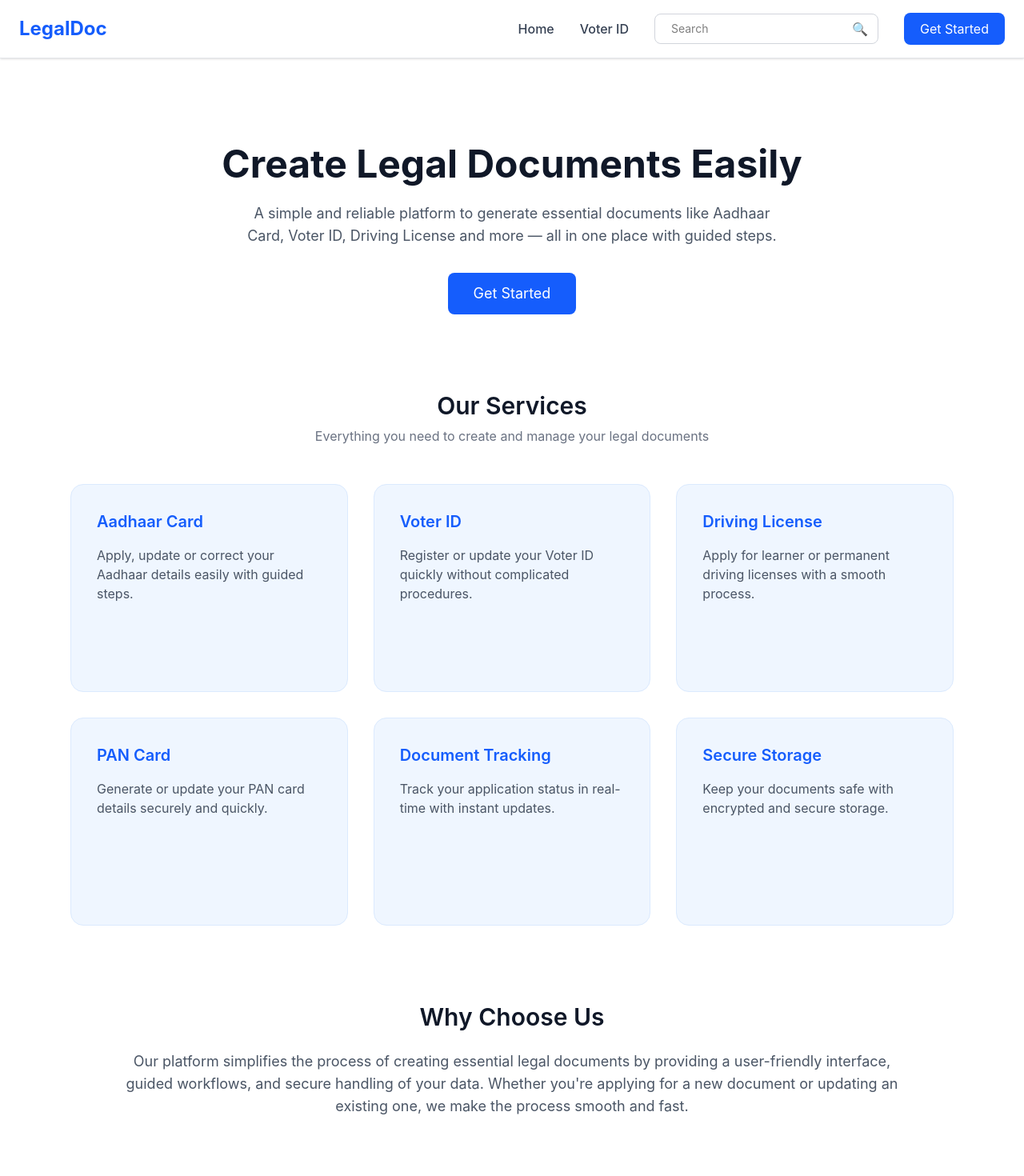
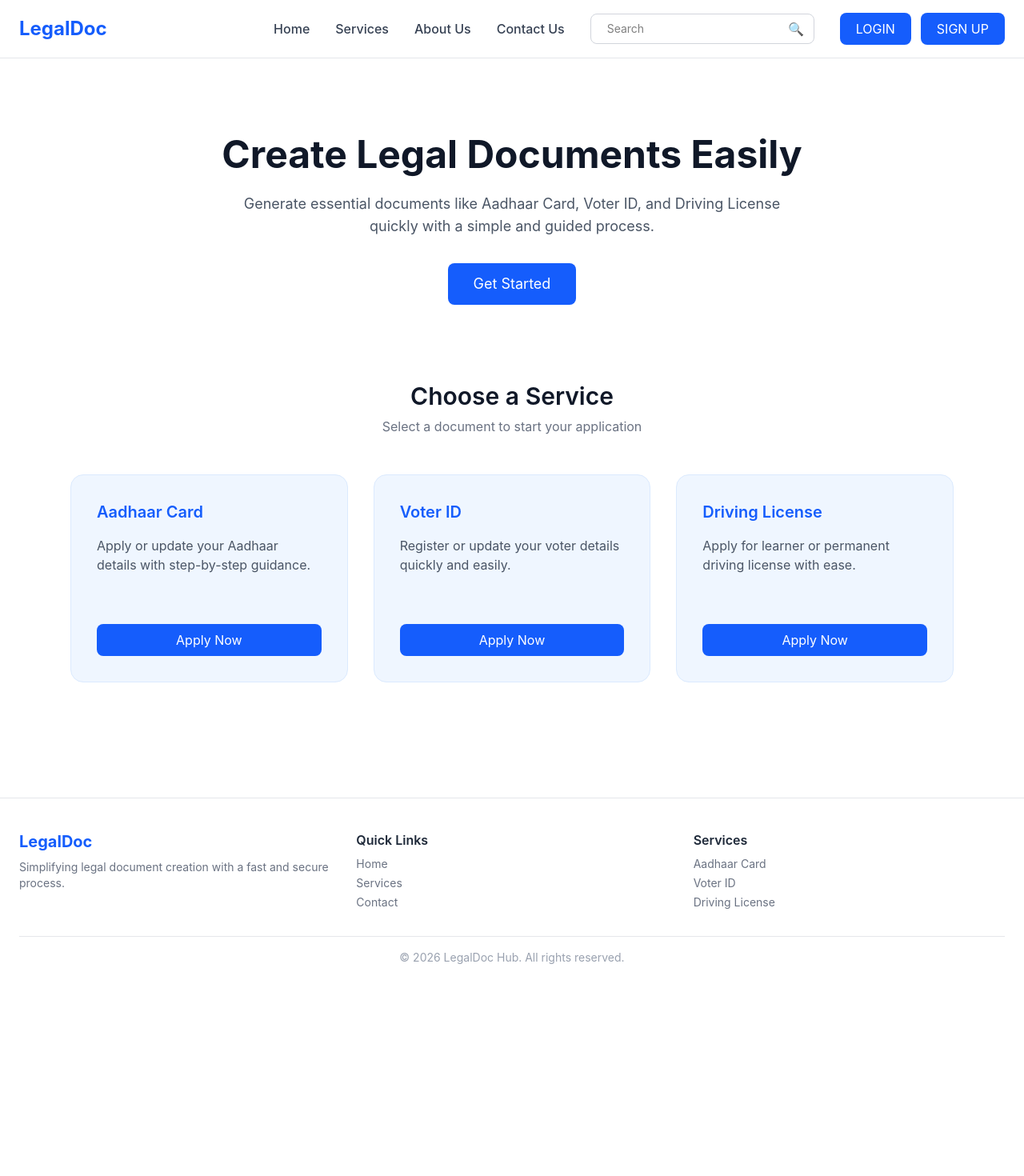
Before and after one commit to Kunalmj/hypernxt, a React app in the folder frontend/: page / in a window 1280 px wide. Shown: the top 1470 px of the page at 80% size. After the commit the page ends 1247 px from the top, so only its background shows below. Built offline with nearby package versions, Linux system fonts and the light colour scheme; the HTML template or start-up script is replaced by a standard one.

Commit message:
Completed Driving Form

```diff
--- a/frontend/src/Router.jsx
+++ b/frontend/src/Router.jsx
@@ -2,17 +2,18 @@ import { createBrowserRouter } from "react-router-dom";
 import Layout from "./layouts/Layout";
 import Home from "./pages/Home";
 import VoterForm from "./pages/VoterForm";
-
+import DrivingForm from "./pages/DrivingForm";
 
 const router = createBrowserRouter([
-    {
-        path: "/",
-        element: <Layout />,
-        children: [
-            { path: "/", element: <Home /> },
-            { path: "/VoterIDForm", element: <VoterForm /> }
-        ]
-    }
-])
+  {
+    path: "/",
+    element: <Layout />,
+    children: [
+      { index: true, element: <Home /> },
+      { path: "VoterForm", element: <VoterForm /> },
+      { path: "DrivingForm", element: <DrivingForm /> },
+    ],
+  },
+]);
 
 export default router;
--- a/frontend/src/components/Card.jsx
+++ b/frontend/src/components/Card.jsx
@@ -1,9 +1,26 @@
-import React from 'react'
+import { useNavigate } from "react-router-dom";
 
-const Card = () => {
+const Card = ({ title, desc, path }) => {
+  const navigate = useNavigate();
+
   return (
-    <div>Card</div>
-  )
-}
+    <div className="bg-blue-50 border border-blue-100 rounded-2xl p-8 hover:shadow-lg transition transform hover:-translate-y-1 min-h-65 flex flex-col justify-between">
 
-export default Card
+      <div>
+        <h3 className="text-xl font-semibold text-blue-600 mb-4">
+          {title}
+        </h3>
+        <p className="text-gray-600">{desc}</p>
+      </div>
+
+      <button
+        onClick={() => navigate(path)}
+        className="mt-6 bg-blue-600 text-white py-2 rounded-lg hover:bg-blue-700 transition"
+      >
+        Apply Now
+      </button>
+    </div>
+  );
+};
+
+export default Card;
--- a/frontend/src/layouts/Footer.jsx
+++ b/frontend/src/layouts/Footer.jsx
@@ -1,9 +1,49 @@
-function Footer(){
-    return (
-        <footer className="bg-secondary text-white text-center py-3">
-            <p>Copyright 2026 &copy; Make your paper</p>
-        </footer>
-    )
+function Footer() {
+  return (
+    <footer className="bg-white border-t border-gray-200 mt-16">
+      <div className="max-w-7xl mx-auto px-6 py-10">
+
+        {/* TOP SECTION */}
+        <div className="grid md:grid-cols-3 gap-8 text-center md:text-left">
+
+          {/* BRAND */}
+          <div>
+            <h2 className="text-xl font-bold text-blue-600">LegalDoc</h2>
+            <p className="text-gray-500 mt-2 text-sm">
+              Simplifying legal document creation with a fast and secure process.
+            </p>
+          </div>
+
+          {/* LINKS */}
+          <div>
+            <h3 className="font-semibold text-gray-800 mb-2">Quick Links</h3>
+            <ul className="space-y-1 text-gray-500 text-sm">
+              <li className="hover:text-blue-600 cursor-pointer">Home</li>
+              <li className="hover:text-blue-600 cursor-pointer">Services</li>
+              <li className="hover:text-blue-600 cursor-pointer">Contact</li>
+            </ul>
+          </div>
+
+          {/* SERVICES */}
+          <div>
+            <h3 className="font-semibold text-gray-800 mb-2">Services</h3>
+            <ul className="space-y-1 text-gray-500 text-sm">
+              <li>Aadhaar Card</li>
+              <li>Voter ID</li>
+              <li>Driving License</li>
+            </ul>
+          </div>
+
+        </div>
+
+        {/* BOTTOM */}
+        <div className="border-t border-gray-200 mt-8 pt-4 text-center text-sm text-gray-400">
+          © 2026 LegalDoc Hub. All rights reserved.
+        </div>
+
+      </div>
+    </footer>
+  );
 }
 
-export default Footer
+export default Footer;
--- a/frontend/src/layouts/Layout.jsx
+++ b/frontend/src/layouts/Layout.jsx
@@ -1,16 +1,21 @@
-import { Outlet } from "react-router-dom"
-import Navbar from "./Navbar"
+import { Outlet } from "react-router-dom";
+import Navbar from "./Navbar";
 import Footer from "./Footer"
-function Layout(){
-    return (
-        <>
-            <Navbar />
-            <main className="container py-3">
-                <Outlet />
-            </main>
-            <Footer />
-        </>
-    )
-}
 
-export default Layout
+const Layout = () => {
+  return (
+    <div className="flex flex-col min-h-screen">
+
+      <Navbar />
+
+      <main className="grow">
+        <Outlet />
+      </main>
+
+      <Footer />
+
+    </div>
+  );
+};
+
+export default Layout;
--- a/frontend/src/layouts/Navbar.jsx
+++ b/frontend/src/layouts/Navbar.jsx
@@ -23,10 +23,24 @@ function Navbar() {
           </Link>
 
           <Link
-            to="/VoterIDForm"
+            to="/Services"
             className="text-gray-700 hover:text-blue-600 transition font-medium"
           >
-            Voter ID
+            Services
+          </Link>
+
+          <Link
+            to="/AboutUs"
+            className="text-gray-700 hover:text-blue-600 transition font-medium"
+          >
+            About Us
+          </Link>
+
+          <Link
+            to="/Contact Us"
+            className="text-gray-700 hover:text-blue-600 transition font-medium"
+          >
+            Contact Us
           </Link>
 
           {/* SEARCH */}
@@ -40,9 +54,16 @@ function Navbar() {
           </div>
 
           {/* CTA BUTTON */}
-          <button className="bg-blue-600 text-white px-5 py-2 rounded-lg hover:bg-blue-700 transition">
-            Get Started
-          </button>
+          <div className="flex gap-3">
+            <button className="bg-blue-600 text-white px-5 py-2 rounded-lg hover:bg-blue-700 transition">
+              LOGIN
+            </button>
+
+            <button className="bg-blue-600 text-white px-5 py-2 rounded-lg hover:bg-blue-700 transition">
+              SIGN UP
+            </button>
+          </div>
+
         </div>
 
         {/* MOBILE BUTTON */}
--- /dev/null
+++ b/frontend/src/pages/DrivingForm.jsx
@@ -0,0 +1,165 @@
+import React, { useState } from "react";
+
+const DrivingForm = () => {
+  const [formData, setFormData] = useState({
+    fullName: "",
+    dob: "",
+    age: "",
+    gender: "",
+    phone: "",
+    email: "",
+
+    address: "",
+    state: "",
+    city: "",
+    pincode: "",
+
+    learnerLicense: "",
+    licenseType: "",
+    vehicleType: "",
+
+    ageProofType: "",
+    ageProofFile: null,
+    addressProofType: "",
+    addressProofFile: null,
+  });
+
+  const handleChange = (e) => {
+    const { name, value, files } = e.target;
+
+    setFormData({
+      ...formData,
+      [name]: files ? files[0] : value,
+    });
+  };
+
+  const handleSubmit = (e) => {
+    e.preventDefault();
+    console.log(formData);
+    alert("Application Submitted Successfully!");
+  };
+
+  return (
+    <div className="bg-white min-h-screen text-gray-800">
+
+      {/* HEADER */}
+      <section className="max-w-5xl mx-auto px-6 py-16 text-center">
+        <h1 className="text-4xl font-bold text-gray-900">
+          Driving License Application
+        </h1>
+        <p className="mt-4 text-gray-600 text-lg">
+          Fill in your personal details and upload required documents for verification.
+        </p>
+      </section>
+
+      {/* FORM */}
+      <form
+        onSubmit={handleSubmit}
+        className="max-w-5xl mx-auto px-6 pb-20 space-y-8"
+      >
+
+        {/* PERSONAL DETAILS */}
+        <div className="bg-blue-50 border border-gray-200 rounded-xl p-6 shadow-sm">
+          <h2 className="text-xl font-semibold text-blue-600 mb-4">
+            Personal Details
+          </h2>
+
+          <div className="grid md:grid-cols-2 gap-4">
+            <input name="fullName" placeholder="Full Name" required onChange={handleChange} className="input shadow-sm bg-white p-1" />
+            <input type="date" name="dob" required onChange={handleChange} className="input  bg-white shadow-sm p-1" />
+            <input name="age" placeholder="Age" required onChange={handleChange} className="input shadow-sm bg-white p-1" />
+
+            <select name="gender" required onChange={handleChange} className="input shadow-sm bg-white p-1">
+              <option value="">Gender</option>
+              <option>Male</option>
+              <option>Female</option>
+              <option>Other</option>
+            </select>
+
+            <input name="phone" placeholder="Phone Number" required onChange={handleChange} className="input shadow-sm bg-white p-1" />
+            <input name="email" placeholder="Email Address" onChange={handleChange} className="input shadow-sm bg-white p-1" />
+          </div>
+        </div>
+
+        {/* ADDRESS DETAILS */}
+        <div className="bg-blue-50 border border-gray-200 rounded-xl p-6 shadow-sm">
+          <h2 className="text-xl font-semibold text-blue-600 mb-4">
+            Address Details
+          </h2>
+
+          <div className="grid md:grid-cols-2 gap-4">
+            <textarea name="address" placeholder="Full Address" required onChange={handleChange} className="input col-span-2 shadow-sm bg-white p-1" />
+            <input name="city" placeholder="City" required onChange={handleChange} className="input shadow-sm bg-white p-1" />
+            <input name="state" placeholder="State" required onChange={handleChange} className="input shadow-sm bg-white p-1" />
+            <input name="pincode" placeholder="Pincode" required onChange={handleChange} className="input shadow-sm bg-white p-1" />
+          </div>
+        </div>
+
+        {/* LICENSE DETAILS */}
+        <div className="bg-blue-50 border border-gray-200 rounded-xl p-6 shadow-sm">
+          <h2 className="text-xl font-semibold text-blue-600 mb-4">
+            License Details
+          </h2>
+
+          <div className="grid md:grid-cols-2 gap-4">
+            <input
+              name="learnerLicense"
+              placeholder="Learner's License Number"
+              required
+              onChange={handleChange}
+              className="input shadow-sm bg-white p-1"
+            />
+
+            <select name="licenseType" required onChange={handleChange} className="input shadow-sm bg-white p-1">
+              <option value="">License Type</option>
+              <option>Learning</option>
+              <option>Permanent</option>
+            </select>
+
+            <select name="vehicleType" required onChange={handleChange} className="input shadow-sm bg-white p-1">
+              <option value="">Vehicle Type</option>
+              <option>Two Wheeler</option>
+              <option>Four Wheeler</option>
+              <option>Commercial</option>
+            </select>
+          </div>
+        </div>
+
+        {/* DOCUMENT VERIFICATION */}
+        <div className="bg-blue-50 border border-gray-200 rounded-xl p-6 shadow-sm">
+          <h2 className="text-xl font-semibold text-blue-600 mb-4">
+            Document Verification
+          </h2>
+
+          <div className="grid md:grid-cols-2 gap-4">
+            <select name="ageProofType" required onChange={handleChange} className="input shadow-sm bg-white p-1">
+              <option value="">Proof of Age</option>
+              <option>Birth Certificate</option>
+              <option>PAN Card</option>
+              <option>10th Marksheet</option>
+            </select>
+
+            <input type="file" name="ageProofFile" required onChange={handleChange} className="input shadow-sm bg-white p-1" />
+
+            <select name="addressProofType" required onChange={handleChange} className="input shadow-sm bg-white p-1">
+              <option value="">Address Proof</option>
+              <option>Aadhaar Card</option>
+              <option>Passport</option>
+              <option>Utility Bill</option>
+            </select>
+
+            <input type="file" name="addressProofFile" required onChange={handleChange} className="input shadow-sm bg-white p-1" />
+          </div>
+        </div>
+
+        {/* SUBMIT */}
+        <button className="w-full bg-blue-600 text-white py-3 rounded-lg text-lg hover:bg-blue-700 transition">
+          Submit Application
+        </button>
+
+      </form>
+    </div>
+  );
+};
+
+export default DrivingForm;
--- a/frontend/src/pages/Home.jsx
+++ b/frontend/src/pages/Home.jsx
@@ -1,8 +1,13 @@
 import React from "react";
+import { useNavigate } from "react-router-dom";
+import VoterForm from "./VoterForm";
+import DrivingForm from "./DrivingForm"
 
 const Home = () => {
+  const navigate = useNavigate();
+
   return (
-    <div className="bg-white text-gray-800">
+    <div className="bg-white text-gray-800 min-h-screen">
 
       {/* HERO SECTION */}
       <section className="max-w-6xl mx-auto px-6 py-24 text-center">
@@ -11,9 +16,8 @@ const Home = () => {
         </h1>
 
         <p className="mt-6 text-lg text-gray-600 max-w-2xl mx-auto">
-          A simple and reliable platform to generate essential documents like
-          Aadhaar Card, Voter ID, Driving License and more — all in one place
-          with guided steps.
+          Generate essential documents like Aadhaar Card, Voter ID, and Driving License
+          quickly with a simple and guided process.
         </p>
 
         <button className="mt-8 px-8 py-3 bg-blue-600 text-white rounded-lg text-lg hover:bg-blue-700 transition">
@@ -22,89 +26,77 @@ const Home = () => {
       </section>
 
       {/* SERVICES */}
-      <section className="max-w-6xl mx-auto px-6">
+      <section className="max-w-6xl mx-auto px-6 pb-20">
         <div className="text-center mb-12">
           <h2 className="text-3xl font-semibold text-gray-900">
-            Our Services
+            Choose a Service
           </h2>
           <p className="text-gray-500 mt-2">
-            Everything you need to create and manage your legal documents
+            Select a document to start your application
           </p>
         </div>
 
         <div className="grid md:grid-cols-3 gap-8">
-          {services.map((service, index) => (
-            <div
-              key={index}
-              className="bg-blue-50 border border-blue-100 rounded-2xl p-8 hover:shadow-lg transition transform hover:-translate-y-1 min-h-65"
+
+          {/* Aadhaar Card */}
+          <div className="bg-blue-50 border border-blue-100 rounded-2xl p-8 hover:shadow-lg transition transform hover:-translate-y-1 flex flex-col justify-between min-h-65">
+            <div>
+              <h3 className="text-xl font-semibold text-blue-600 mb-4">
+                Aadhaar Card
+              </h3>
+              <p className="text-gray-600">
+                Apply or update your Aadhaar details with step-by-step guidance.
+              </p>
+            </div>
+            <button
+              onClick={() => navigate("/aadhaar")}
+              className="mt-6 bg-blue-600 text-white py-2 rounded-lg hover:bg-blue-700 transition"
             >
+              Apply Now
+            </button>
+          </div>
+
+          {/* Voter ID */}
+          <div className="bg-blue-50 border border-blue-100 rounded-2xl p-8 hover:shadow-lg transition transform hover:-translate-y-1 flex flex-col justify-between min-h-65">
+            <div>
               <h3 className="text-xl font-semibold text-blue-600 mb-4">
-                {service.title}
+                Voter ID
               </h3>
-              <p className="text-gray-600">{service.desc}</p>
+              <p className="text-gray-600">
+                Register or update your voter details quickly and easily.
+              </p>
             </div>
-          ))}
+            <button
+              onClick={() => navigate("/VoterForm")}
+              className="mt-6 bg-blue-600 text-white py-2 rounded-lg hover:bg-blue-700 transition"
+            >
+              Apply Now
+            </button>
+          </div>
+
+          {/* Driving License */}
+          <div className="bg-blue-50 border border-blue-100 rounded-2xl p-8 hover:shadow-lg transition transform hover:-translate-y-1 flex flex-col justify-between min-h-65">
+            <div>
+              <h3 className="text-xl font-semibold text-blue-600 mb-4">
+                Driving License
+              </h3>
+              <p className="text-gray-600">
+                Apply for learner or permanent driving license with ease.
+              </p>
+            </div>
+            <button
+              onClick={() => navigate("/DrivingForm")}
+              className="mt-6 bg-blue-600 text-white py-2 rounded-lg hover:bg-blue-700 transition"
+            >
+              Apply Now
+            </button>
+          </div>
+
         </div>
       </section>
 
-      {/* ABOUT */}
-      <section className="max-w-5xl mx-auto px-6 py-24 text-center">
-        <h2 className="text-3xl font-semibold text-gray-900">
-          Why Choose Us
-        </h2>
-
-        <p className="mt-6 text-gray-600 text-lg">
-          Our platform simplifies the process of creating essential legal
-          documents by providing a user-friendly interface, guided workflows,
-          and secure handling of your data. Whether you're applying for a new
-          document or updating an existing one, we make the process smooth and fast.
-        </p>
-      </section>
-
-      {/* CTA */}
-      <section className="text-center py-20">
-        <h2 className="text-3xl font-semibold text-gray-900">
-          Start Creating Your Documents Today
-        </h2>
-
-        <button className="mt-6 px-8 py-3 bg-blue-600 text-white rounded-lg text-lg hover:bg-blue-700 transition">
-          Begin Now
-        </button>
-      </section>
-
-      {/* FOOTER */}
-      <footer className="text-center py-6 text-gray-500 border-t">
-        © 2026 LegalDoc Hub. All rights reserved.
-      </footer>
     </div>
   );
 };
 
-const services = [
-  {
-    title: "Aadhaar Card",
-    desc: "Apply, update or correct your Aadhaar details easily with guided steps.",
-  },
-  {
-    title: "Voter ID",
-    desc: "Register or update your Voter ID quickly without complicated procedures.",
-  },
-  {
-    title: "Driving License",
-    desc: "Apply for learner or permanent driving licenses with a smooth process.",
-  },
-  {
-    title: "PAN Card",
-    desc: "Generate or update your PAN card details securely and quickly.",
-  },
-  {
-    title: "Document Tracking",
-    desc: "Track your application status in real-time with instant updates.",
-  },
-  {
-    title: "Secure Storage",
-    desc: "Keep your documents safe with encrypted and secure storage.",
-  },
-];
-
 export default Home;
```
Also changed, not shown: 1 other file (tests, documents, lock files or other folders).
